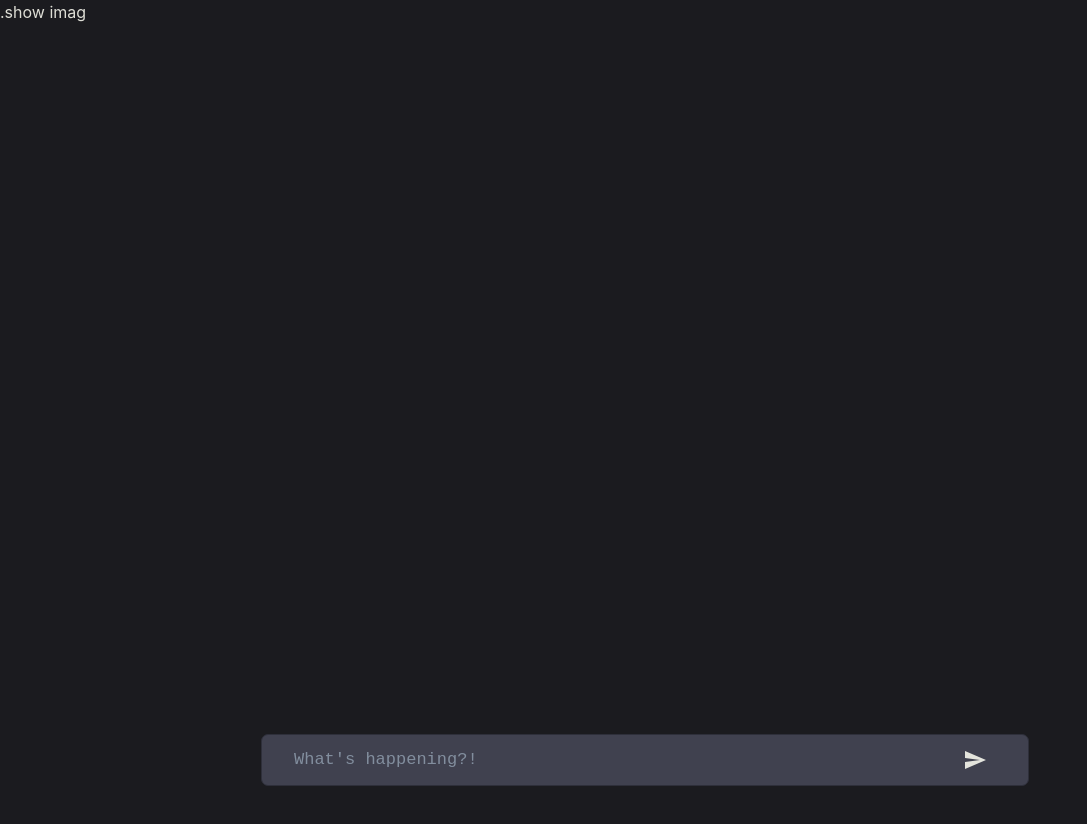
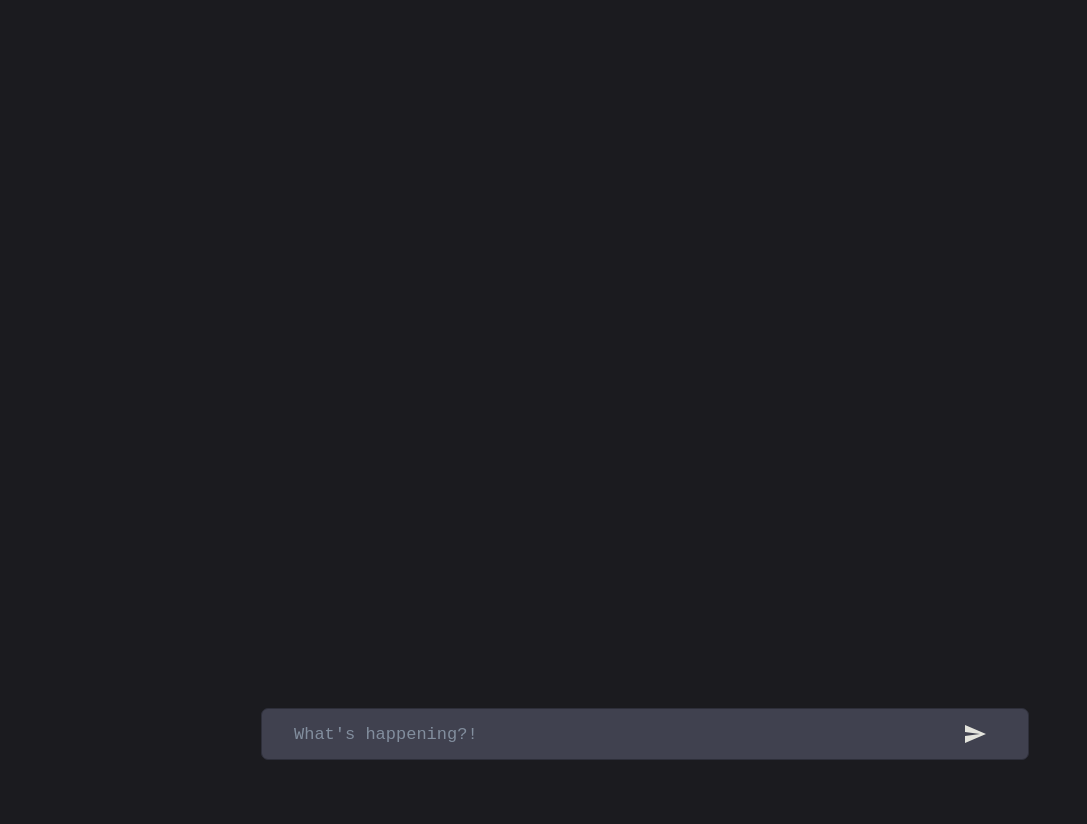
Before and after one commit to tomsabu444/ImageGeneration-DesktopApp, a React (Vite) app in the folder src/renderer/: page / in a window 1280 px wide. Shown: the whole page, without its empty margins (0-1087 px from the left). After the commit the page ends 800 px from the top, so only its background shows below. Built offline with nearby package versions, Linux system fonts and the light colour scheme.

Commit message:
"Updated ImageGeneration component and styles: added img element with src attribute, added .show-image class, and modified existing styles"

```diff
--- a/src/renderer/src/components/ImageGeneration.jsx
+++ b/src/renderer/src/components/ImageGeneration.jsx
@@ -5,8 +5,13 @@ import { TextareaAutosize } from '@mui/material'
 function ImageGeneration() {
   return (
     <>
-      <div className="main-container">
-        .show imag
+      <div className="main">
+        <div className="show-image">
+          {/* <img
+            src="https://cdn.discordapp.com/attachments/940898967959523358/1090662952207654973/background.gif?ex=6659f087&is=66589f07&hm=aee0b54dce1c7f5a628b9aafd76dfed33de298ee278bf3f9d7c953abb64a141d&"
+            alt=""
+          /> */}
+        </div>
         <div className="image-promte-box">
           <div className="input-place">
             <TextareaAutosize
--- a/src/renderer/src/components/styles/ImageGeneration.css
+++ b/src/renderer/src/components/styles/ImageGeneration.css
@@ -1,3 +1,10 @@
+.show-image{
+  display: flex;
+  justify-content: center;
+
+}
+
+
 .image-promte-box {
   display: flex;
   justify-content: center;
@@ -5,8 +12,6 @@
   height: 100vh;
   padding-bottom: 40px;
 }
-
-
 
 .input-place textarea {
   outline: none;
```
